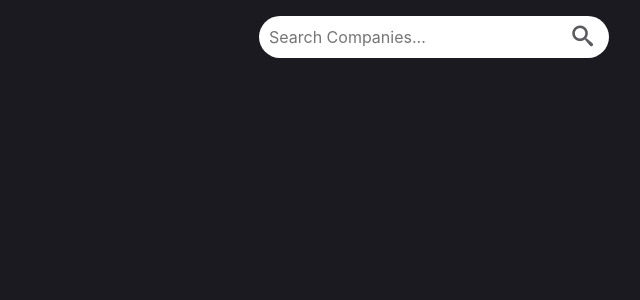
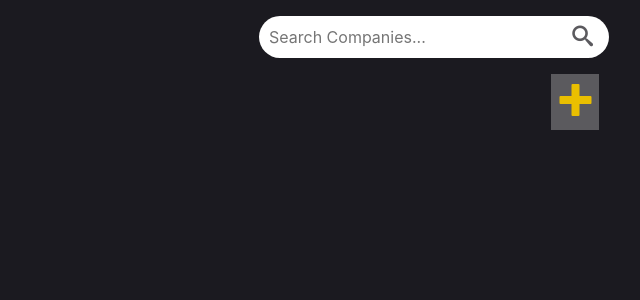
Before and after one commit to NKwatra/Stockerr, a React app: page / in a window 1280 px wide. Shown: the top 300 px of the page, without its empty margins (640-1280 px from the left). Built offline with nearby package versions, Linux system fonts and the light colour scheme.

Commit message:
Create add button

```diff
--- a/public/css/main.css
+++ b/public/css/main.css
@@ -5,13 +5,17 @@ body {
 @font-face {
   font-family: "icomoon";
   src: url("../icons/icomoon.eot?6159po");
-  src: url("../icons/icomoon.eot?6159po#iefix") format("embedded-opentype"), url("../icons/icomoon.ttf?6159po") format("truetype"), url("../icons/icomoon.woff?6159po") format("woff"), url("../icons/icomoon.svg?6159po#icomoon") format("svg");
+  src: url("../icons/icomoon.eot?6159po#iefix") format("embedded-opentype"),
+    url("../icons/icomoon.ttf?6159po") format("truetype"),
+    url("../icons/icomoon.woff?6159po") format("woff"),
+    url("../icons/icomoon.svg?6159po#icomoon") format("svg");
   font-weight: normal;
   font-style: normal;
   font-display: block;
 }
 
-[class^="icon-"], [class*=" icon-"] {
+[class^="icon-"],
+[class*=" icon-"] {
   /* use !important to prevent issues with browser extensions that change fonts */
   font-family: "icomoon" !important;
   speak: none;
@@ -23,6 +27,46 @@ body {
   /* Better Font Rendering =========== */
   -webkit-font-smoothing: antialiased;
   -moz-osx-font-smoothing: grayscale;
+}
+
+.bg-light-gray {
+  background-color: #5b5a5e;
+  padding: 10px 0;
+  width: 3rem;
+  cursor: pointer;
+}
+
+.icons-searchbar {
+  color: #5b5a5e;
+  cursor: pointer;
+  font-size: 1.3rem;
+  padding: 2px 8px 2px 0;
+}
+
+.icon-search:before {
+  content: "\e986";
+}
+
+.icon-plus:before {
+  content: "\ea0a";
+  font-size: 2rem;
+  color: #eabf00;
+}
+
+.icon-close-solid:before {
+  content: "\e900";
+}
+
+.icon-arrow-up2:before {
+  content: "\ea3a";
+}
+
+.icon-arrow-down2:before {
+  content: "\ea3e";
+}
+
+.plus-container {
+  margin-right: 1.6rem;
 }
 
 .search-container {
@@ -43,33 +87,6 @@ body {
   outline: none;
 }
 
-.icons-searchbar {
-  color: #5b5a5e;
-  cursor: pointer;
-  font-size: 1.3rem;
-  padding: 2px 8px 2px 0;
-}
-
-.icon-search:before {
-  content: "\e986";
-}
-
-.icon-plus:before {
-  content: "\ea0a";
-}
-
-.icon-close-solid:before {
-  content: "\e900";
-}
-
-.icon-arrow-up2:before {
-  content: "\ea3a";
-}
-
-.icon-arrow-down2:before {
-  content: "\ea3e";
-}
-
 #add {
   font-size: 1rem;
   color: #eabf00;
--- /dev/null
+++ b/src/AddButton.js
@@ -0,0 +1,13 @@
+import React from 'react';
+
+export default () => {
+    return (
+        <div className="row">
+            <div className="col-md-2 col-4 offset-md-10 offset-8">
+                <div className="bg-light-gray ml-auto text-center plus-container">
+                    <span className="icon-plus" />
+                </div>
+            </div>
+        </div>
+    )
+}
--- a/src/App.js
+++ b/src/App.js
@@ -2,6 +2,7 @@ import { hot } from "react-hot-loader/root"
 import React from "react"
 import '../public/css/main.css'
 import SearchBar from "./SearchBar"
+import AddButton from "./AddButton"
 
 const App = () => {
     return (
@@ -10,6 +11,7 @@ const App = () => {
                 <div className="col-6"></div>
                 <SearchBar />
             </div>
+            <AddButton />
         </div>
     );
 }
```
